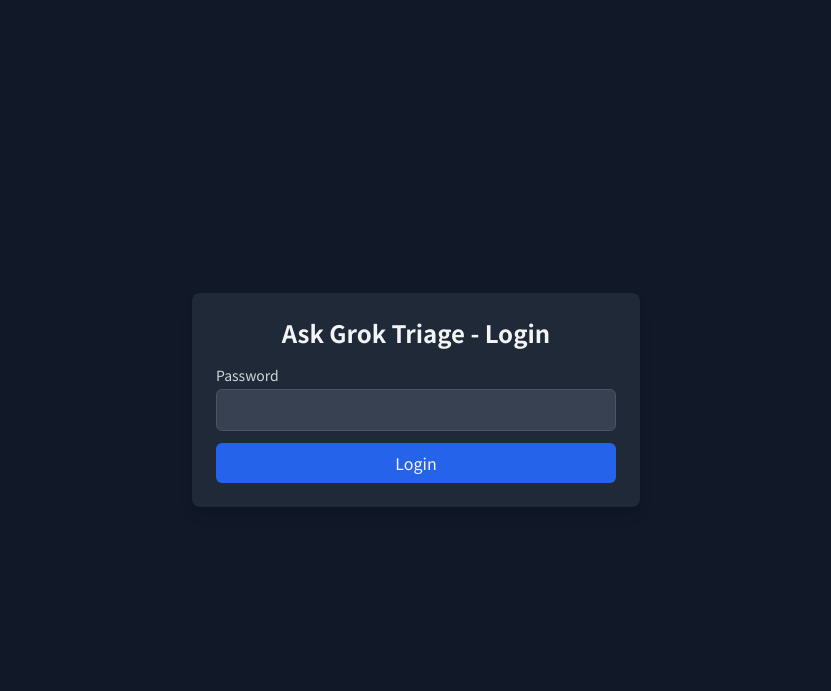
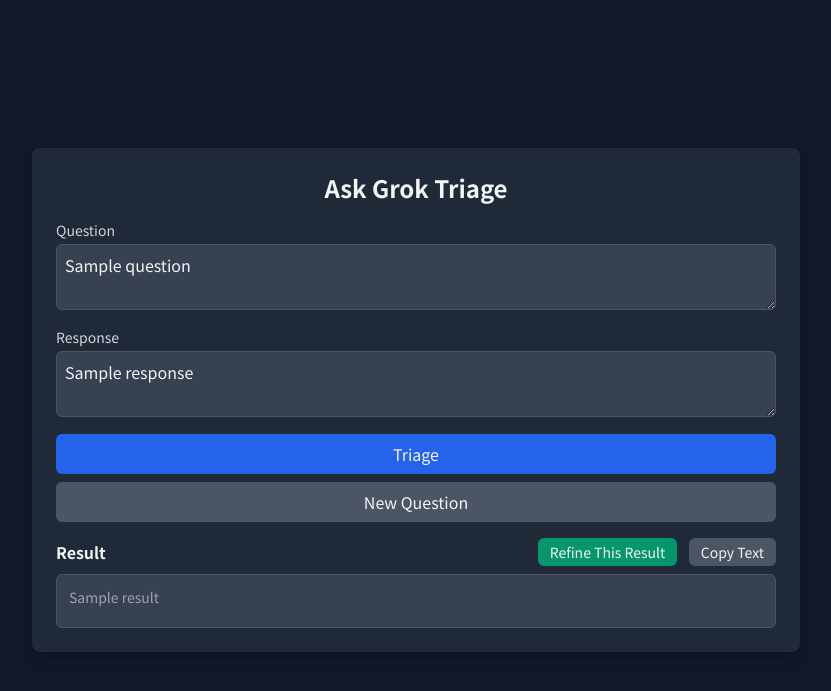
Before and after one commit to PhillipHolland/ask-grok-triage, a Flask app: template templates/index.html in a window 1280 px wide. Shown: the top 691 px of the page, without its empty margins (224-1055 px from the left). Run offline with Flask 3, Linux system fonts and the light colour scheme; the template is opened without the code that fills it: most values are stand-ins (such as "Sample title", 1, 10 or a date in 2020).

Commit message:
Revert password protection due to Vercel error

```diff
--- a/app.py
+++ b/app.py
@@ -1,4 +1,4 @@
-from flask import Flask, request, render_template, redirect, url_for, session
+from flask import Flask, request, render_template
 import requests
 import os
 import re
@@ -6,10 +6,8 @@
 from requests.packages.urllib3.util.retry import Retry
 
 app = Flask(__name__)
-app.secret_key = "xai-secure-session-key-2025"  # Secret key for session management
 api_key = "xai-sTJRqs1VlW6AYrVUPBc5unVmZkQysCmI4jQoC6SXmG0KVnrkfFbhBbxBs23NHRy661GxQYIBvJMgE91C"
 api_url = "https://api.x.ai/v1/chat/completions"
-PASSWORD = "xAI-Triage2025!"  # Hardcoded password for team access
 
 # Set up requests session with retries
 session = requests.Session()
@@ -19,21 +17,7 @@
 prompt = "Evaluate the question and response for accuracy, neutrality, and xAI principles: respect human life, be unbiased, support personal freedom and free speech, avoid popular narratives, moralizing, manipulative tactics, or impersonating Elon Musk. Check reasoning, source credibility, partiality, tone, hearsay, conclusory statements, and relevance. Avoid 'woke' themes. Provide a plain text response in two paragraphs, with no Markdown formatting (e.g., no asterisks, bullets, or headings). First paragraph: assess the response’s accuracy and relevance. Second paragraph: identify violations of xAI principles and suggest a neutral, evidence-based alternative. Responses can be longer than 100 words. Respond in the same language as the input; if the input is in Japanese, respond in Japanese."
 
 @app.route("/", methods=["GET", "POST"])
-def login():
-    if request.method == "POST":
-        password = request.form.get("password")
-        if password == PASSWORD:
-            session['authenticated'] = True
-            return redirect(url_for("home"))
-        else:
-            return render_template("login.html", error="Incorrect password. Please try again.")
-    return render_template("login.html", error="")
-
-@app.route("/home", methods=["GET", "POST"])
 def home():
-    if not session.get('authenticated'):
-        return redirect(url_for("login"))
-
     result = ""
     question = ""
     response = ""
@@ -83,10 +67,5 @@
                 print("Unexpected Error Details:", str(e))
     return render_template("index.html", result=result, question=question, response=response)
 
-@app.route("/logout")
-def logout():
-    session.pop('authenticated', None)
-    return redirect(url_for("login"))
-
 if __name__ == "__main__":
     app.run(debug=True, port=5001)
--- a/templates/index.html
+++ b/templates/index.html
@@ -3,7 +3,7 @@
 <head>
     <meta charset="UTF-8">
     <meta name="viewport" content="width=device-width, initial-scale=1.0">
-    <title>Ask Grok Triage - Login</title>
+    <title>Ask Grok Triage</title>
     <link href="https://cdn.jsdelivr.net/npm/tailwindcss@2.2.19/dist/tailwind.min.css" rel="stylesheet">
     <style>
         body {
@@ -11,20 +11,108 @@
         }
     </style>
     <link href="https://fonts.googleapis.com/css2?family=Noto+Sans+JP:wght@400;700&display=swap" rel="stylesheet">
+    <script>
+        function copyResult() {
+            const resultText = document.getElementById("result-text").innerText;
+            navigator.clipboard.writeText(resultText).then(() => {
+                alert("Result copied to clipboard!");
+            }).catch(err => {
+                alert("Failed to copy: " + err);
+            });
+        }
+
+        function resetForm() {
+            document.getElementById("triage-form").reset();
+            document.getElementById("question").value = "";
+            document.getElementById("response").value = "";
+            document.getElementById("result-text").innerHTML = "<p class='text-gray-400'>No result available.</p>";
+        }
+
+        function showProgressBar() {
+            const progressBar = document.getElementById("progress-bar");
+            const triageButton = document.getElementById("triage-button");
+            progressBar.classList.remove("hidden");
+            triageButton.disabled = true;
+            triageButton.classList.add("opacity-50", "cursor-not-allowed");
+        }
+
+        function hideProgressBar() {
+            const progressBar = document.getElementById("progress-bar");
+            const triageButton = document.getElementById("triage-button");
+            progressBar.classList.add("hidden");
+            triageButton.disabled = false;
+            triageButton.classList.remove("opacity-50", "cursor-not-allowed");
+        }
+
+        function showRefineModal() {
+            document.getElementById("refine-modal").classList.remove("hidden");
+        }
+
+        function hideRefineModal() {
+            document.getElementById("refine-modal").classList.add("hidden");
+            document.getElementById("refine-instructions").value = "";
+        }
+
+        function submitRefineForm() {
+            showProgressBar();
+        }
+    </script>
 </head>
 <body class="bg-gray-900 flex items-center justify-center min-h-screen">
-    <div class="bg-gray-800 p-6 rounded-lg shadow-lg w-full max-w-md text-gray-100">
-        <h1 class="text-2xl font-bold mb-4 text-center text-gray-100">Ask Grok Triage - Login</h1>
-        <form method="POST" class="space-y-3">
+    <div class="bg-gray-800 p-6 rounded-lg shadow-lg w-full max-w-3xl text-gray-100">
+        <h1 class="text-2xl font-bold mb-4 text-center text-gray-100">Ask Grok Triage</h1>
+        <form id="triage-form" method="POST" class="space-y-3" onsubmit="showProgressBar()">
+            <input type="hidden" name="form_type" value="triage">
             <div>
-                <label class="block text-sm font-medium text-gray-300">Password</label>
-                <input type="password" name="password" class="mt-1 w-full p-2 border rounded-md bg-gray-700 text-gray-100 border-gray-600 focus:ring-blue-500 focus:border-blue-500" required>
+                <label class="block text-sm font-medium text-gray-300">Question</label>
+                <textarea id="question" name="question" class="mt-1 w-full p-2 border rounded-md bg-gray-700 text-gray-100 border-gray-600 focus:ring-blue-500 focus:border-blue-500" rows="2" required>{{ question }}</textarea>
             </div>
-            <button type="submit" class="w-full bg-blue-600 text-gray-100 p-2 rounded-md hover:bg-blue-700">Login</button>
+            <div>
+                <label class="block text-sm font-medium text-gray-300">Response</label>
+                <textarea id="response" name="response" class="mt-1 w-full p-2 border rounded-md bg-gray-700 text-gray-100 border-gray-600 focus:ring-blue-500 focus:border-blue-500" rows="2" required>{{ response }}</textarea>
+            </div>
+            <button id="triage-button" type="submit" class="w-full bg-blue-600 text-gray-100 p-2 rounded-md hover:bg-blue-700">Triage</button>
+            <div id="progress-bar" class="hidden w-full bg-gray-600 rounded-full h-2.5">
+                <div class="bg-blue-500 h-2.5 rounded-full animate-pulse" style="width: 100%;"></div>
+            </div>
         </form>
-        {% if error %}
-        <p class="text-red-400 mt-2 text-center">{{ error }}</p>
-        {% endif %}
+        <button onclick="resetForm()" class="w-full mt-2 bg-gray-600 text-gray-100 p-2 rounded-md hover:bg-gray-500">New Question</button>
+        <div class="mt-4">
+            <div class="flex justify-between items-center mb-2">
+                <h2 class="text-md font-semibold text-gray-100">Result</h2>
+                <div>
+                    {% if result %}
+                    <button onclick="showRefineModal()" class="bg-green-600 text-gray-100 text-sm px-3 py-1 rounded-md hover:bg-green-700 mr-2">Refine This Result</button>
+                    {% endif %}
+                    <button onclick="copyResult(); hideProgressBar();" class="bg-gray-600 text-gray-100 text-sm px-3 py-1 rounded-md hover:bg-gray-500">Copy Text</button>
+                </div>
+            </div>
+            <div id="result-text" class="bg-gray-700 p-3 rounded-md text-sm border border-gray-600 overflow-y-auto max-h-64">
+                {% if result %}
+                    {% for paragraph in result.split('\n\n') %}
+                        <p class="text-gray-400 mb-2">{{ paragraph.strip() }}</p>
+                    {% endfor %}
+                {% else %}
+                    <p class="text-gray-400">No result available.</p>
+                {% endif %}
+            </div>
+        </div>
+        <!-- Refine Modal -->
+        <div id="refine-modal" class="hidden fixed inset-0 bg-gray-900 bg-opacity-50 flex items-center justify-center">
+            <div class="bg-gray-800 p-6 rounded-lg shadow-lg w-full max-w-md text-gray-100">
+                <h3 class="text-lg font-semibold mb-4">Refine This Result</h3>
+                <form method="POST" onsubmit="submitRefineForm()">
+                    <input type="hidden" name="form_type" value="refine">
+                    <input type="hidden" name="question" value="{{ question }}">
+                    <input type="hidden" name="response" value="{{ response }}">
+                    <textarea id="refine-instructions" name="refine_instructions" class="w-full p-2 border rounded-md bg-gray-700 text-gray-100 border-gray-600 focus:ring-blue-500 focus:border-blue-500" rows="3" placeholder="Enter refinement instructions (e.g., 'Make it more concise')" required></textarea>
+                    <div class="flex justify-end mt-4 space-x-2">
+                        <button type="button" onclick="hideRefineModal()" class="bg-gray-600 text-gray-100 px-4 py-2 rounded-md hover:bg-gray-500">Cancel</button>
+                        <button type="submit" class="bg-blue-600 text-gray-100 px-4 py-2 rounded-md hover:bg-blue-700">Refine</button>
+                    </div>
+                </form>
+            </div>
+        </div>
     </div>
 </body>
 </html>
```
